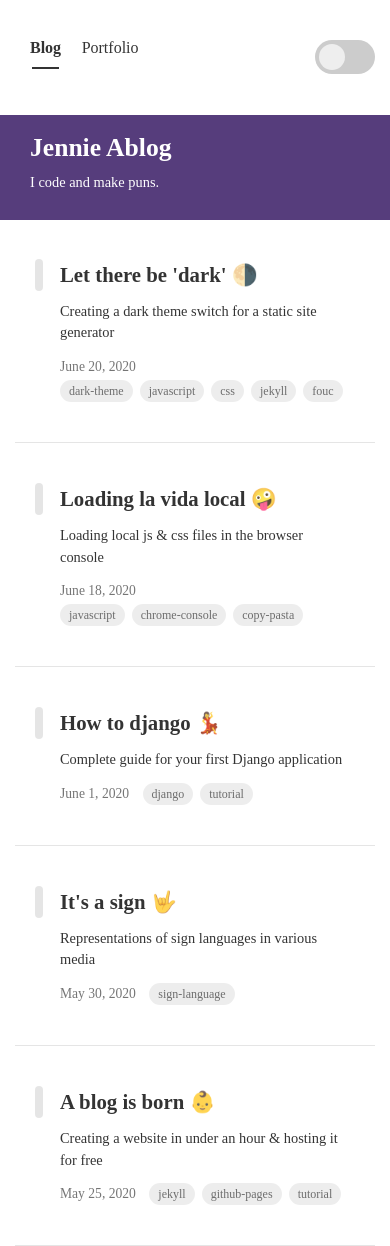
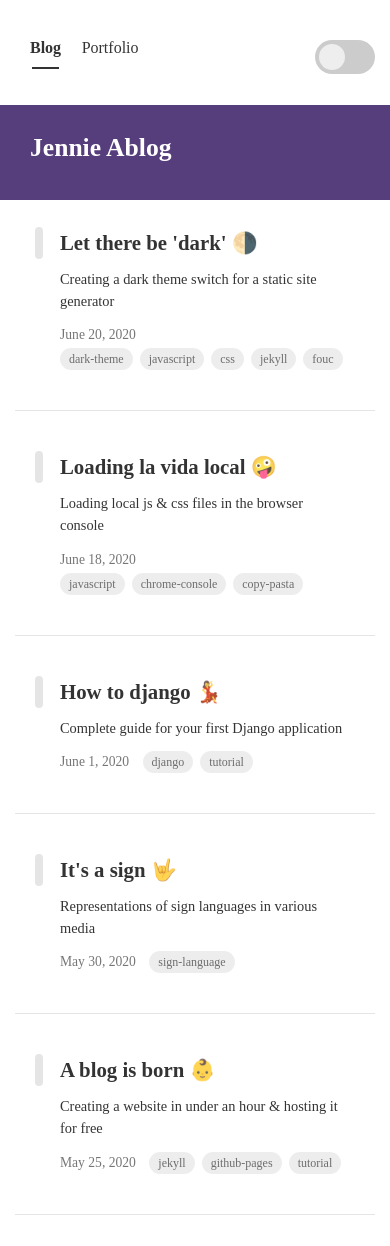
Before and after one commit to jennieablog/jennieablog.github.io, a Jekyll site: the page built from index.html, in a window 390 px wide. Built offline with Jekyll 4.4.1, drawn with Linux system fonts in a browser that asks for light colours; nearby versions of some CDN libraries; some web fonts are replaced; the list of posts is cut into pages by our own code; after the commit the page ends 1215 px from its top, so only the background shows below that.

Commit message:
changed responsive head content

```diff
--- a/_layouts/home.html
+++ b/_layouts/home.html
@@ -8,7 +8,7 @@ layout: default
   </section>
   <section id="header-content">
     <h1>{{ site.theme_settings.title }}</h1>
-    <p>{{ site.theme_settings.profile.blog_description }}</p>
+    <!-- <p>{{ site.theme_settings.profile.blog_description }}</p> -->
   </section>
   <section class="bg"></section>
   <div class="row">
--- a/_sass/base/_darkgrape.scss
+++ b/_sass/base/_darkgrape.scss
@@ -82,7 +82,14 @@
         border: none;
     }
 
+    /* Tags Page */
+
+    #tags .tag-group .title {
+        color: #eee !important;
+    }
+
     /* Portfolio Page */
+
     #protfolio #career {
         .title {
             color: #BB78FF !important;
--- a/_sass/layouts/_home.scss
+++ b/_sass/layouts/_home.scss
@@ -20,9 +20,9 @@
         position: absolute;
         z-index: -1;
         width: 100%;
-        top: 115px;
+        top: 105px;
         left:0%;
-        height: 105px;
+        height: 95px;
         background-color: $theme-dark;
     }
     #posts.col-md-8{
```
